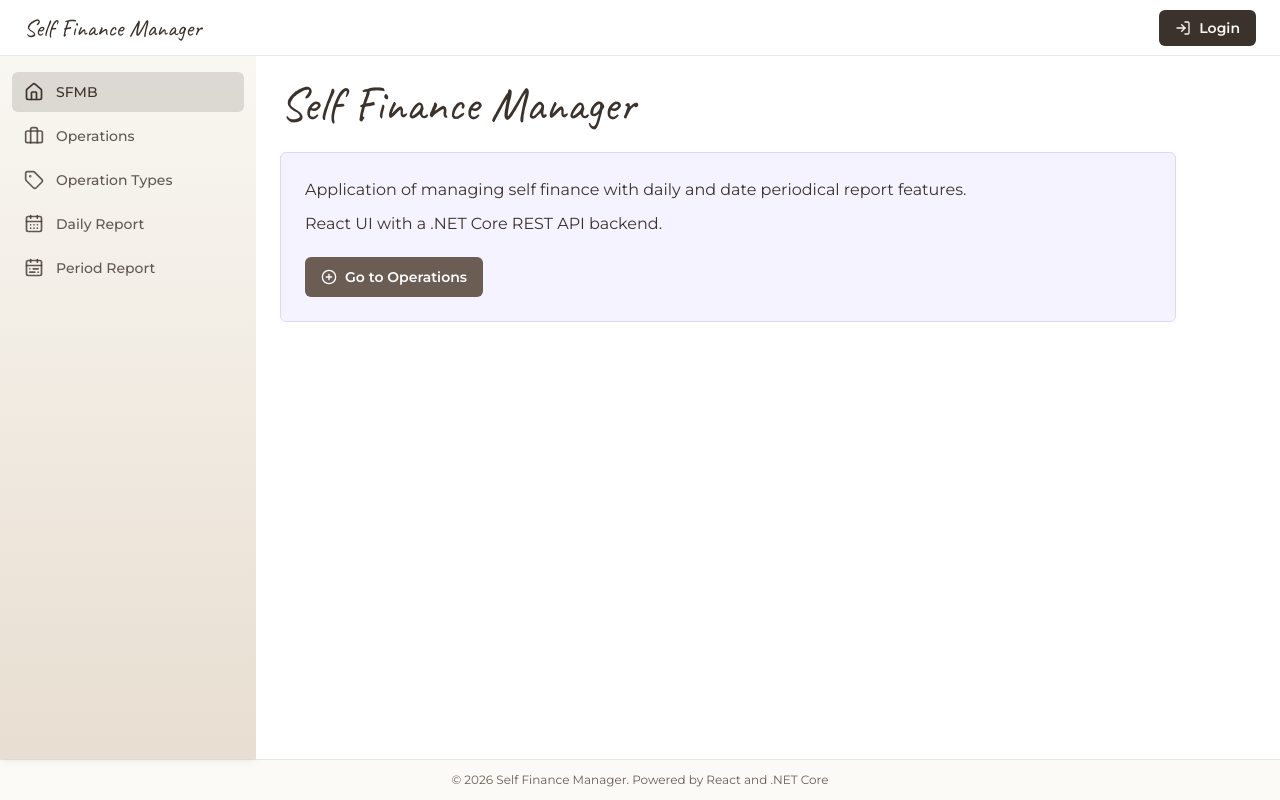
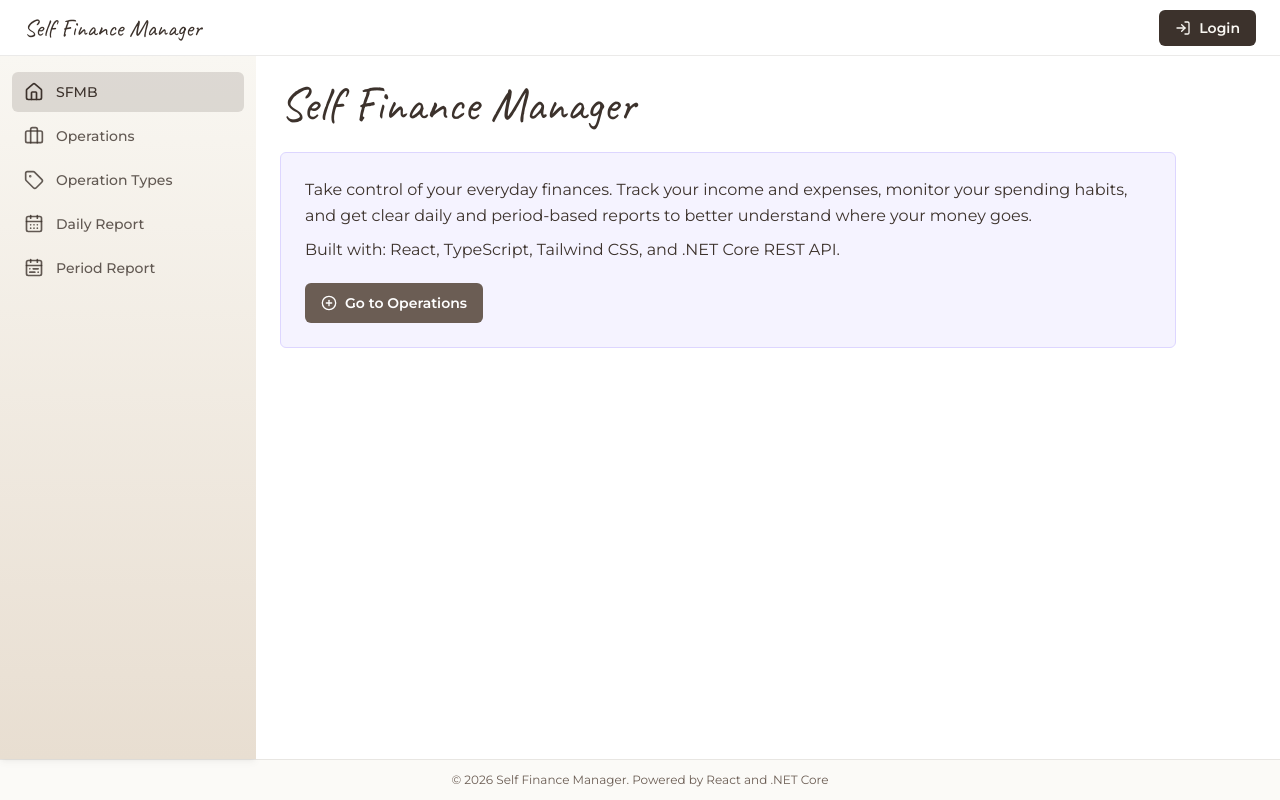
Before and after one commit to barinova-alevel/goldfish-ui, a React (Vite) app: page / in a window 1280 px wide. Built offline with nearby package versions, Linux system fonts and the light colour scheme.

Commit message:
home description

```diff
--- a/src/pages/Home.tsx
+++ b/src/pages/Home.tsx
@@ -7,11 +7,10 @@ export function Home() {
       <h1 className="mb-6 font-script text-5xl text-brown">Self Finance Manager</h1>
       <div className="w-full max-w-4xl rounded-md border border-welcome-border bg-welcome-bg p-6">
         <p className="text-base leading-relaxed">
-          Application of managing self finance with daily and date periodical report
-          features.
+          Take control of your everyday finances. Track your income and expenses, monitor your spending habits, and get clear daily and period-based reports to better understand where your money goes.
         </p>
         <p className="mt-2 text-base leading-relaxed">
-          React UI with a .NET Core REST API backend.
+          Built with: React, TypeScript, Tailwind CSS, and .NET Core REST API.
         </p>
 
         <Link
```
